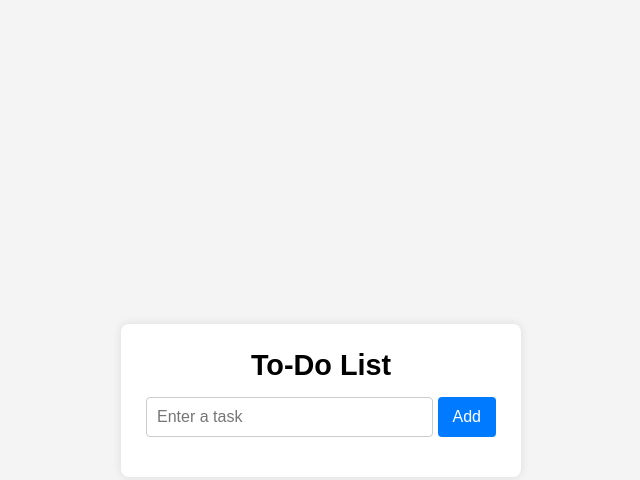
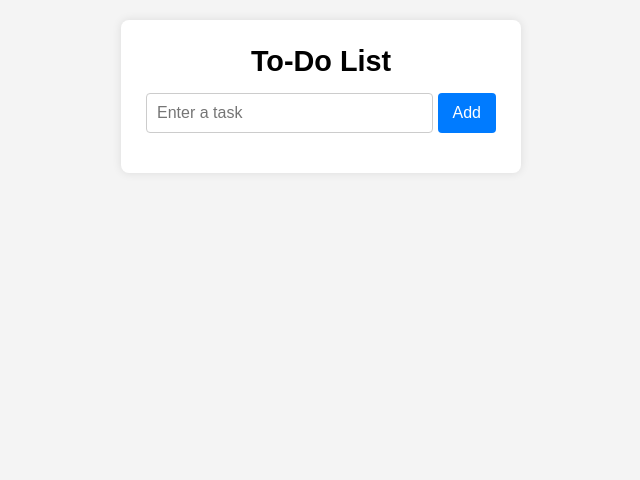
Before and after one commit to akashreddy18/TO-DO-List, a plain HTML site: page index.html in a window 1280 px wide. Shown: the whole page, without its empty margins (319-959 px from the left). Drawn offline with Linux system fonts and the light colour scheme.

Commit message:
Update style.css

```diff
--- a/style.css
+++ b/style.css
@@ -6,19 +6,18 @@
 }
 
 body {
-  min-height: 100vh;
-  display: flex;
-  justify-content: center;
-  align-items: center;
-  background: #f4f4f4;
-  padding: 20px;
+min-height: 100vh;
+display: block;
+background: #f4f4f4;
+padding: 20px;
+margin: 0;
 }
 
 .todo-container {
   background: #fff;
   padding: 25px;
-  width: 90%;         /* responsive width */
-  max-width: 400px;   /* optional maximum width */
+  width: 90%;
+  max-width: 400px;
   border-radius: 8px;
   box-shadow: 0 0 10px rgba(0,0,0,0.1);
   margin: 0 auto;
@@ -89,7 +88,7 @@ li.completed {
   font-size: 0.9rem;
 }
 
-/* Responsive adjustments for very small screens */
+
 @media (max-width: 480px) {
   .todo-container {
     padding: 15px;
```
